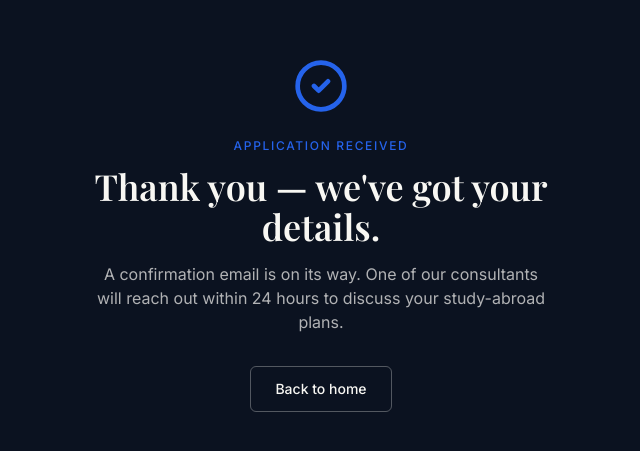
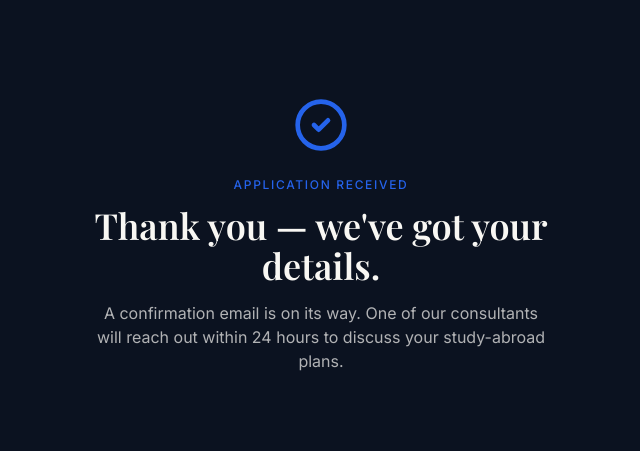
Before and after one commit to infoaetarix-dotcom/IEN_CRM, a Next.js app: page /thank-you in a window 1280 px wide. Shown: the part 165-616 px from the top of the page, without its empty margins (319-959 px from the left). Built offline with nearby package versions, Linux system fonts and the light colour scheme; no server answers.

Commit message:
back to home remove from thanku page

```diff
--- a/app/(public)/thank-you/page.tsx
+++ b/app/(public)/thank-you/page.tsx
@@ -45,12 +45,6 @@ export default async function ThankYouPage({
         A confirmation email is on its way. One of our consultants will reach
         out within 24 hours to discuss your study-abroad plans.
       </p>
-      <Link
-        href="/"
-        className="mt-8 rounded-md border border-tenant-offwhite/30 px-6 py-3 text-sm font-medium text-tenant-offwhite transition hover:bg-tenant-offwhite/10"
-      >
-        Back to home
-      </Link>
     </main>
   );
 }
```
